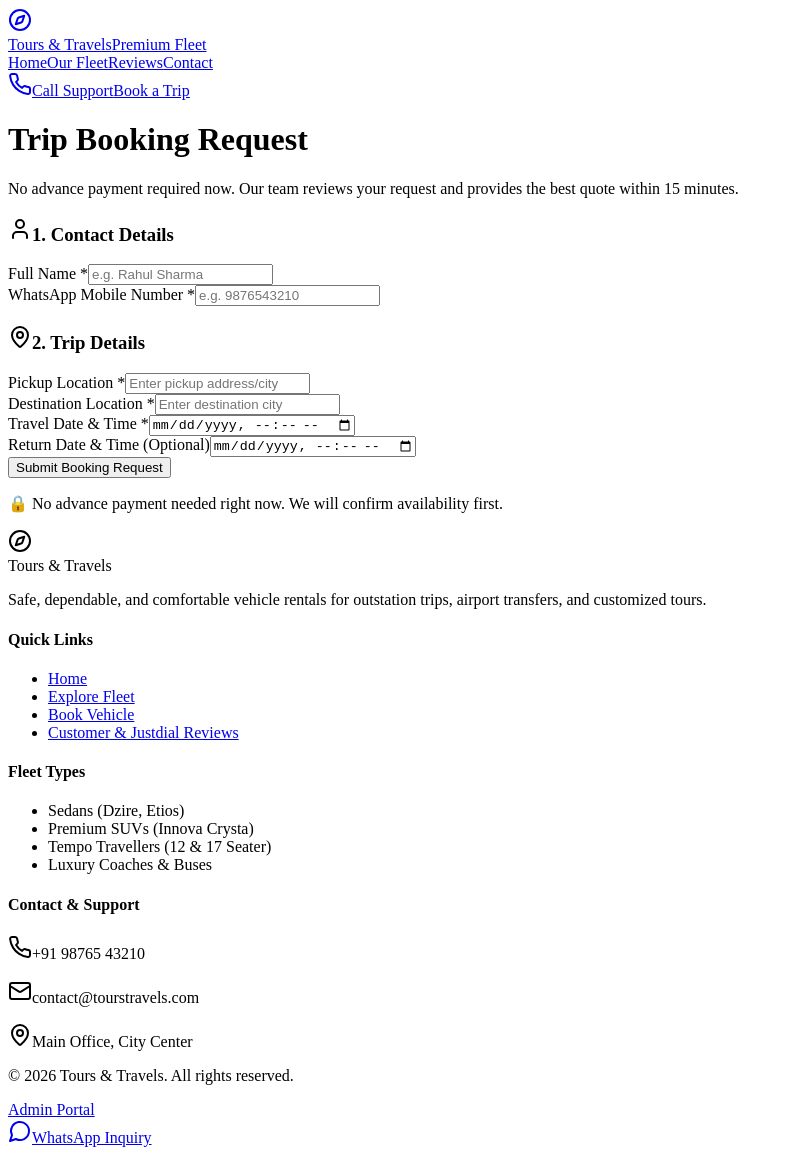
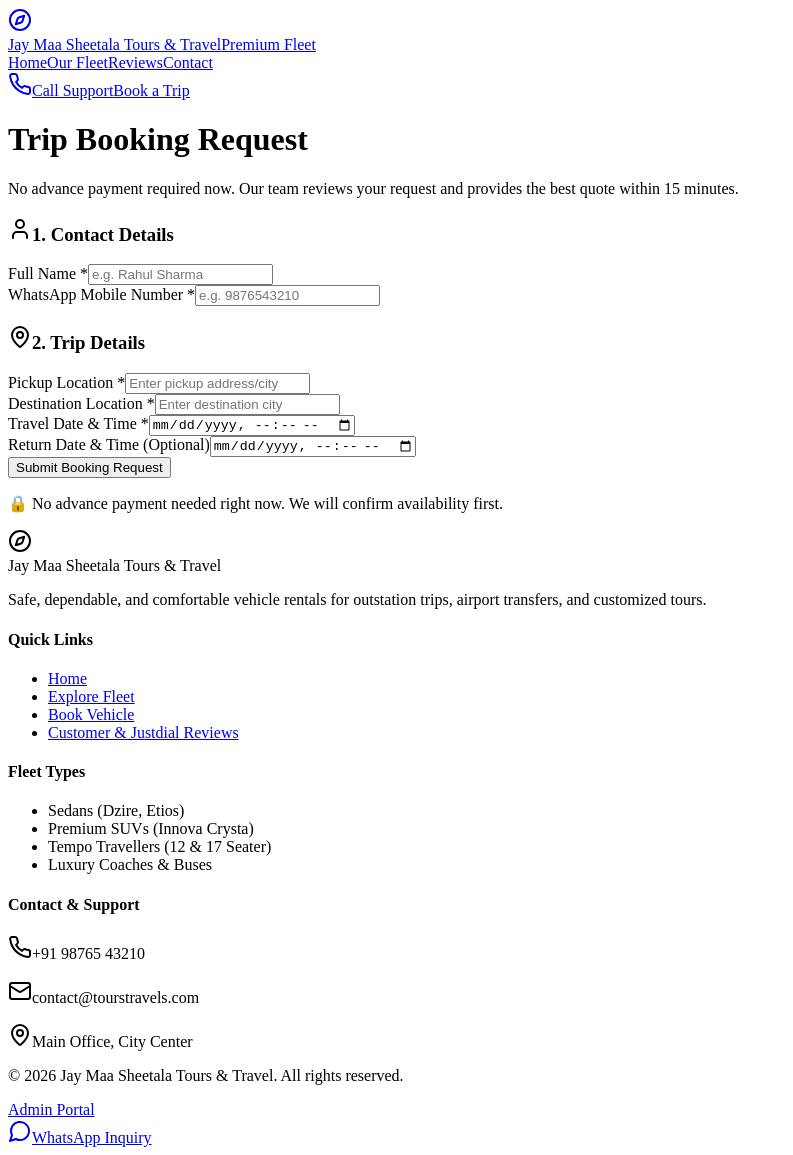
Before and after one commit to annu-creator24t/Tours-Travels, a Next.js app: page /book in a window 1280 px wide. Shown: the whole page, without its empty margins (0-793 px from the left). Built offline with nearby package versions, Linux system fonts and the light colour scheme.

Commit message:
feat: add Jay Maa Sheetala company branding

```diff
--- a/src/app/(admin)/admin/layout.tsx
+++ b/src/app/(admin)/admin/layout.tsx
@@ -2,7 +2,7 @@ import React from 'react';
 import AdminSidebar from '@/components/admin/AdminSidebar';
 
 export const metadata = {
-  title: 'Admin Console — Tours & Travels',
+  title: 'Admin Console — Jay Maa Sheetala Tours & Travel',
   description: 'Manage fleet, drivers, bookings, and customer reviews.',
 };
 
--- a/src/app/(customer)/book/page.tsx
+++ b/src/app/(customer)/book/page.tsx
@@ -2,7 +2,7 @@ import React from 'react';
 import { Calendar, User, Phone, MapPin, CheckCircle } from 'lucide-react';
 
 export const metadata = {
-  title: 'Book a Vehicle — Tours & Travels',
+  title: 'Book a Vehicle — Jay Maa Sheetala Tours & Travel',
   description: 'Submit an instant booking request for your outstation or local trip.',
 };
 
--- a/src/app/(customer)/contact/page.tsx
+++ b/src/app/(customer)/contact/page.tsx
@@ -2,7 +2,7 @@ import React from 'react';
 import { Phone, Mail, MapPin, MessageCircle } from 'lucide-react';
 
 export const metadata = {
-  title: 'Contact Us — Tours & Travels',
+  title: 'Contact Us — Jay Maa Sheetala Tours & Travel',
   description: 'Reach out to us for vehicle bookings, custom tour quotes, and fleet inquiries.',
 };
 
--- a/src/app/(customer)/layout.tsx
+++ b/src/app/(customer)/layout.tsx
@@ -4,9 +4,9 @@ import Footer from '@/components/customer/Footer';
 import WhatsAppFloatingBtn from '@/components/customer/WhatsAppFloatingBtn';
 
 export const metadata = {
-  title: 'Tours & Travels — Reliable Fleet & Outstation Car Rental',
+  title: 'Jay Maa Sheetala Tours & Travel — Outstation Car Rental & Tours',
   description:
-    'Book clean, verified vehicles for outstation trips, local tours, and airport transfers with transparent pricing and top ratings.',
+    'Book clean, verified vehicles for outstation trips, local tours, and airport transfers with Jay Maa Sheetala Tours & Travel.',
 };
 
 export default function CustomerLayout({
--- a/src/app/(customer)/reviews/page.tsx
+++ b/src/app/(customer)/reviews/page.tsx
@@ -3,7 +3,7 @@ import { Star, ShieldCheck } from 'lucide-react';
 import Badge from '@/components/ui/Badge';
 
 export const metadata = {
-  title: 'Customer Reviews & Justdial Ratings — Tours & Travels',
+  title: 'Customer Reviews & Justdial Ratings — Jay Maa Sheetala Tours & Travel',
   description: 'Read genuine reviews and ratings from our valued travelers.',
 };
 
--- a/src/app/(customer)/vehicles/page.tsx
+++ b/src/app/(customer)/vehicles/page.tsx
@@ -4,7 +4,7 @@ import { Car, Users, Briefcase, Snowflake, ArrowRight } from 'lucide-react';
 import Badge from '@/components/ui/Badge';
 
 export const metadata = {
-  title: 'Our Fleet — Tours & Travels',
+  title: 'Our Fleet — Jay Maa Sheetala Tours & Travel',
   description: 'Explore our fleet of sedans, SUVs, and luxury tempo travellers.',
 };
 
--- a/src/components/admin/AdminSidebar.tsx
+++ b/src/components/admin/AdminSidebar.tsx
@@ -43,11 +43,11 @@ export const AdminSidebar: React.FC = () => {
             <Compass className="w-5 h-5" />
           </div>
           <div>
-            <span className="text-sm font-bold text-white block leading-tight">
-              Tours & Travels
+            <span className="text-xs font-bold text-white block leading-tight">
+              Jay Maa Sheetala
             </span>
             <span className="text-[10px] text-blue-400 font-semibold tracking-wider uppercase">
-              Admin Console
+              Tours & Travel Admin
             </span>
           </div>
         </div>
--- a/src/components/customer/Footer.tsx
+++ b/src/components/customer/Footer.tsx
@@ -12,7 +12,9 @@ export const Footer: React.FC = () => {
               <div className="w-8 h-8 rounded-lg bg-blue-600 flex items-center justify-center text-white">
                 <Compass className="w-5 h-5" />
               </div>
-              <span className="text-lg font-bold text-white">Tours & Travels</span>
+              <span className="text-base font-bold text-white">
+                Jay Maa Sheetala Tours & Travel
+              </span>
             </div>
             <p className="text-xs text-slate-400 leading-relaxed">
               Safe, dependable, and comfortable vehicle rentals for outstation
@@ -82,7 +84,7 @@ export const Footer: React.FC = () => {
         </div>
 
         <div className="pt-6 flex flex-col sm:flex-row items-center justify-between text-xs text-slate-500">
-          <p>© {new Date().getFullYear()} Tours & Travels. All rights reserved.</p>
+          <p>© {new Date().getFullYear()} Jay Maa Sheetala Tours & Travel. All rights reserved.</p>
           <div className="flex space-x-4 mt-3 sm:mt-0">
             <Link href="/admin/login" className="hover:text-slate-400">
               Admin Portal
--- a/src/components/customer/Navbar.tsx
+++ b/src/components/customer/Navbar.tsx
@@ -13,10 +13,10 @@ export const Navbar: React.FC = () => {
             <Compass className="w-6 h-6" />
           </div>
           <div>
-            <span className="text-lg font-bold text-slate-900 leading-none block">
-              Tours & Travels
+            <span className="text-base sm:text-lg font-bold text-slate-900 leading-tight block">
+              Jay Maa Sheetala Tours & Travel
             </span>
-            <span className="text-xs text-blue-600 font-semibold tracking-wider uppercase">
+            <span className="text-[10px] sm:text-xs text-blue-600 font-semibold tracking-wider uppercase">
               Premium Fleet
             </span>
           </div>
```
Also changed, not shown: src/lib/constants.ts (added, +15 -0 lines), 2 other files (tests, documents, lock files or other folders).
